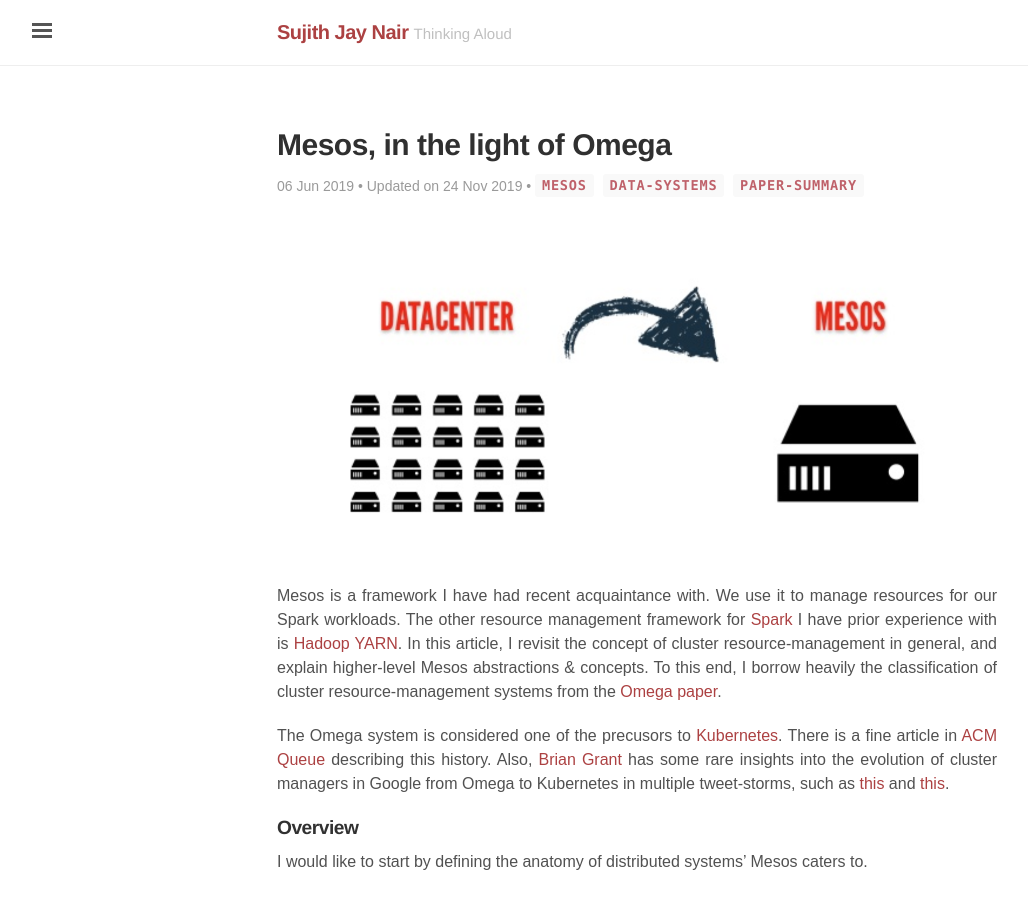
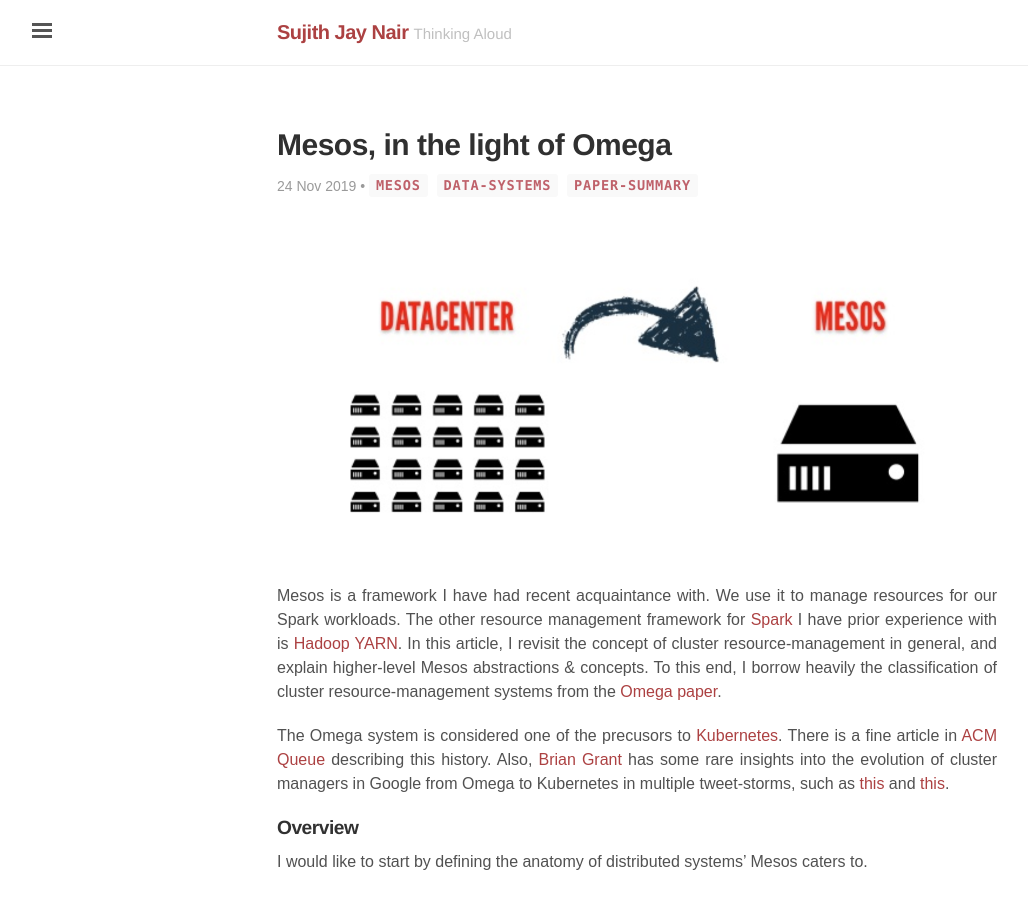
Before and after one commit to sujithjay/sujithjay.github.io, a Jekyll site: the page built from _posts/2019-06-07-Notes-on-Mesos.md, in a window 1280 px wide and 900 px high. Shown: the whole window, without its empty margins (3-1031 px from the left). Built offline with Jekyll 4.4.1, drawn with Linux system fonts in a browser that asks for light colours; nearby versions of some CDN libraries; some web fonts are replaced; comment, search, counter and statistics services are not loaded.

Commit message:
Change Date of Mesos

```diff
--- a/_posts/2019-06-07-Notes-on-Mesos.md
+++ b/_posts/2019-06-07-Notes-on-Mesos.md
@@ -7,8 +7,7 @@
 tags: mesos data-systems paper-summary
 permalink: /mesos
 image: /public/mesos/ClusterKernel.png
-date: "2019-06-06 11:11"
-updatedon: "2019-11-24 11:11"
+date: "2019-11-24 11:11"
 ---
 ![image-title-here]({{ site.baseurl }}/public/mesos/ClusterKernel.png){:class="img-responsive"}
 Mesos is a framework I have had recent acquaintance with. We use it to manage resources for our Spark workloads. The other resource management framework for [Spark](/tag/apache-spark/) I have prior experience with is [Hadoop YARN]((/spark/with-yarn)). In this article, I revisit the concept of cluster resource-management in general, and explain higher-level Mesos abstractions & concepts. To this end, I borrow heavily the classification of cluster resource-management systems from the [Omega paper](https://static.googleusercontent.com/media/research.google.com/en//pubs/archive/41684.pdf).
```
